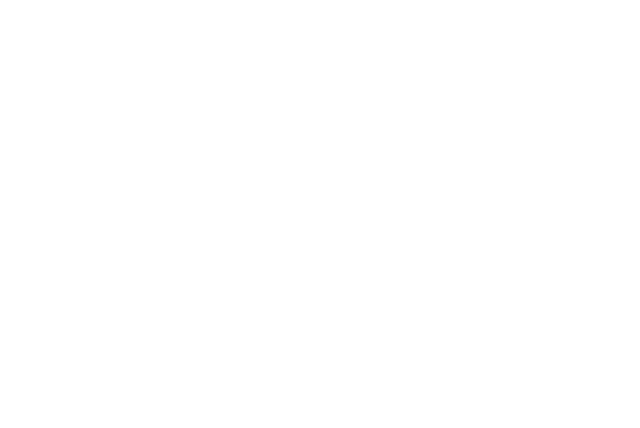
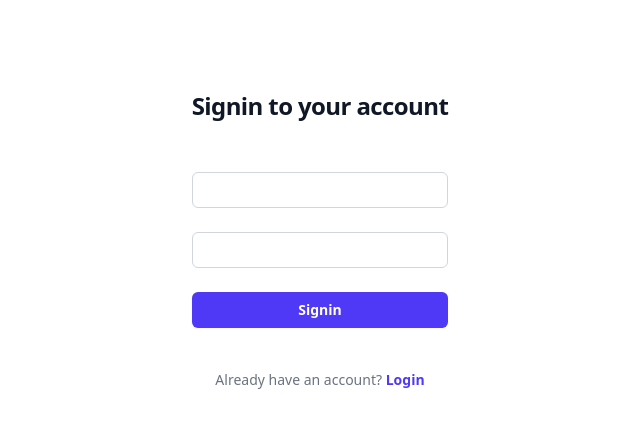
Before and after one commit to iVlastart/chat, a React (Vite) app in the folder chat.client/: page /signin in a window 1280 px wide. Before the commit this address had no page. Shown: the top 428 px of the page, without its empty margins (320-960 px from the left). Built offline with nearby package versions, Linux system fonts and the light colour scheme.

Commit message:
Login form done. Now I am making the client to send req to server

```diff
--- a/chat.client/src/Auth/Login.tsx
+++ b/chat.client/src/Auth/Login.tsx
@@ -2,10 +2,13 @@
 
 export default function Login()
 {
+    const handleLogin = ()=>{
+
+    }
     return(
         <>
             <div className="flex flex-col items-center justify-center">
-                <LoginForm/>
+                <LoginForm isLogin={true} onSubmit={handleLogin}/>
             </div>
         </>
     );
--- /dev/null
+++ b/chat.client/src/Auth/Signin.tsx
@@ -0,0 +1,33 @@
+import LoginForm from "../components/LoginForm";
+
+export default function Signin()
+{
+    const handleSignin = async (username:string,password:string)=>{
+        try
+        {
+            const resp = await fetch("http://127.0.0.1:8080/signin",{
+                method: "POST",
+                headers: {"Content-Type": "application/json"},
+                body: JSON.stringify({username, password})
+            });
+
+            if(!resp.ok)
+            {
+                console.log(await resp.json());
+                return;
+            }
+        }
+        catch(err)
+        {
+            console.log("Signin error "+err);
+        }
+    }
+
+    return(
+        <>
+            <div className="flex flex-col items-center justify-center">
+                <LoginForm isLogin={false} onSubmit={handleSignin}/>
+            </div>
+        </>
+    );
+}
--- a/chat.client/src/components/LoginForm.tsx
+++ b/chat.client/src/components/LoginForm.tsx
@@ -1,10 +1,18 @@
 interface LoginFormProps
 {
     isLogin:boolean
+    onSubmit:any
 }
 
-export default function LoginForm({isLogin}:LoginFormProps)
+export default function LoginForm({isLogin, onSubmit}:LoginFormProps)
 {
+
+    const sendData=(e:any)=>{
+        e.preventDefault();
+        const username:string = e.target.txtUsername.value;
+        const password:string = e.target.pswPassword.value;
+        onSubmit(username, password);
+    }
     return(
         <>
             <div className="flex min-h-full flex-col justify-center px-6 py-12 lg:px-8">
@@ -15,7 +23,7 @@
                 </div>
 
                 <div className="mt-10 sm:mx-auto sm:w-full sm:max-w-sm">
-                    <form className="space-y-6" action="#" method="POST">
+                    <form className="space-y-6" action="#" method="POST" onSubmit={sendData}>
                         <div>
                             <div className="mt-2">
                                 <input type="text" id="txtUsername" required className="block w-full rounded-md bg-white px-3 py-1.5 text-base text-gray-900 outline-1 -outline-offset-1 outline-gray-300 placeholder:text-gray-400 focus:outline-2 focus:-outline-offset-2 focus:outline-indigo-600 sm:text-sm/6" />
@@ -24,18 +32,23 @@
 
                         <div>
                             <div className="mt-2">
-                                <input type="password" name="password" id="password" required className="block w-full rounded-md bg-white px-3 py-1.5 text-base text-gray-900 outline-1 -outline-offset-1 outline-gray-300 placeholder:text-gray-400 focus:outline-2 focus:-outline-offset-2 focus:outline-indigo-600 sm:text-sm/6" />
+                                <input type="password" id="pswPassword" required className="block w-full rounded-md bg-white px-3 py-1.5 text-base text-gray-900 outline-1 -outline-offset-1 outline-gray-300 placeholder:text-gray-400 focus:outline-2 focus:-outline-offset-2 focus:outline-indigo-600 sm:text-sm/6" />
                             </div>
                         </div>
 
                         <div>
-                            <button type="submit" className="flex w-full justify-center rounded-md bg-indigo-600 px-3 py-1.5 text-sm/6 font-semibold text-white shadow-xs hover:bg-indigo-500 focus-visible:outline-2 focus-visible:outline-offset-2 focus-visible:outline-indigo-600">Sign in</button>
+                            <button type="submit"
+                                    className="flex w-full justify-center rounded-md bg-indigo-600 px-3 py-1.5 text-sm/6 font-semibold text-white shadow-xs hover:bg-indigo-500 focus-visible:outline-2 focus-visible:outline-offset-2 focus-visible:outline-indigo-600">
+                                {isLogin ? "Login" : "Signin"}
+                            </button>
                         </div>
                     </form>
 
                     <p className="mt-10 text-center text-sm/6 text-gray-500">
-                        Not a member?&nbsp;
-                        <a href="/signin" className="font-semibold text-indigo-600 hover:text-indigo-500">Signin</a>&nbsp;today!
+                        {isLogin ? "Not a member" : "Already have an account"}?&nbsp;
+                        <a href={isLogin ? "/signin" : "/login"} className="font-semibold text-indigo-600 hover:text-indigo-500">
+                            {isLogin ? "Signin" : "Login"}
+                        </a>
                     </p>
                 </div>
             </div>
--- a/chat.client/src/main.tsx
+++ b/chat.client/src/main.tsx
@@ -1,12 +1,14 @@
 import { createRoot } from 'react-dom/client'
 import { BrowserRouter, Routes, Route } from "react-router-dom";
 import Login from './Auth/Login';
+import Signin from './Auth/Signin';
 
 
 createRoot(document.getElementById('root')!).render(
   <BrowserRouter>
     <Routes>
       <Route path='login' element={<Login/>}/>
+      <Route path='signin' element={<Signin/>}/>
     </Routes>
   </BrowserRouter>
 )
```
